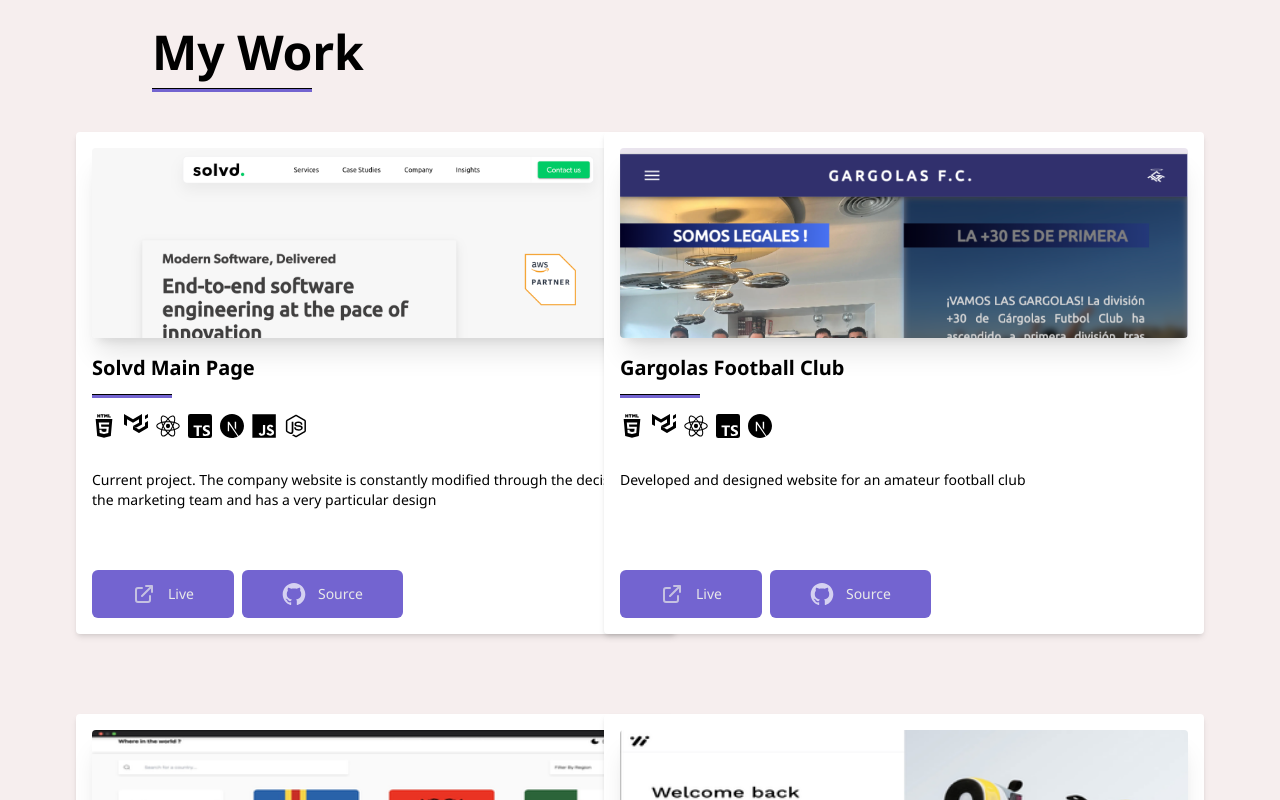
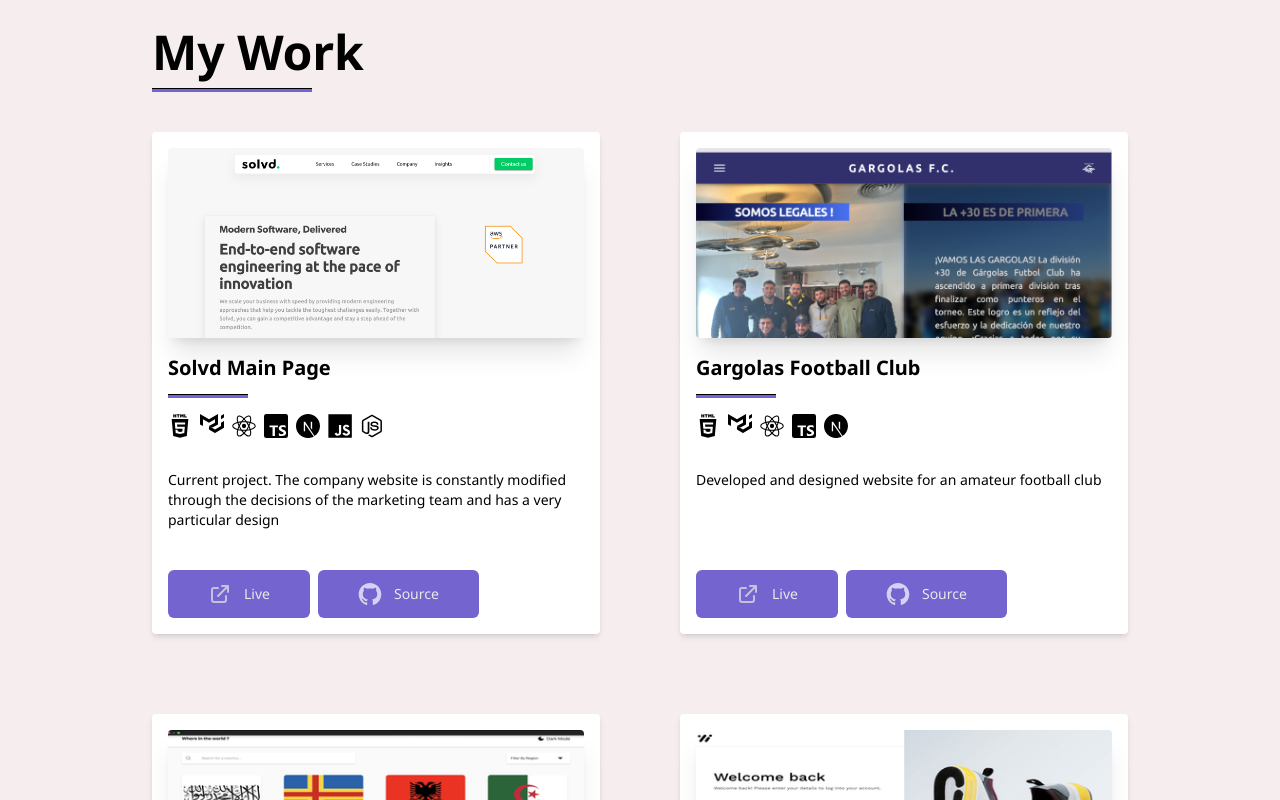
Before and after one commit to JulianOviedo/Portfolio2.0, a React (Vite) app: page / in a window 1280 px wide. Shown: the part 4480-5280 px from the top of the page. Built offline with nearby package versions, Linux system fonts and the light colour scheme.

Commit message:
fix max width

```diff
--- a/src/components/ProyectCard.tsx
+++ b/src/components/ProyectCard.tsx
@@ -18,7 +18,7 @@
   urlDeploy,
 }: ProyectCardProps) => {
   return (
-    <article className="h-540 w-full shadow-md rounded bg-white dark:bg-bg-dark-prycard p-4 mt-10 lg:mt-0 lg:w-[600px]">
+    <article className="h-540 w-full shadow-md rounded bg-white dark:bg-bg-dark-prycard p-4 mt-10 lg:mt-0 lg:max-w-[600px]">
       <img
         src={img}
         alt={title}
```
